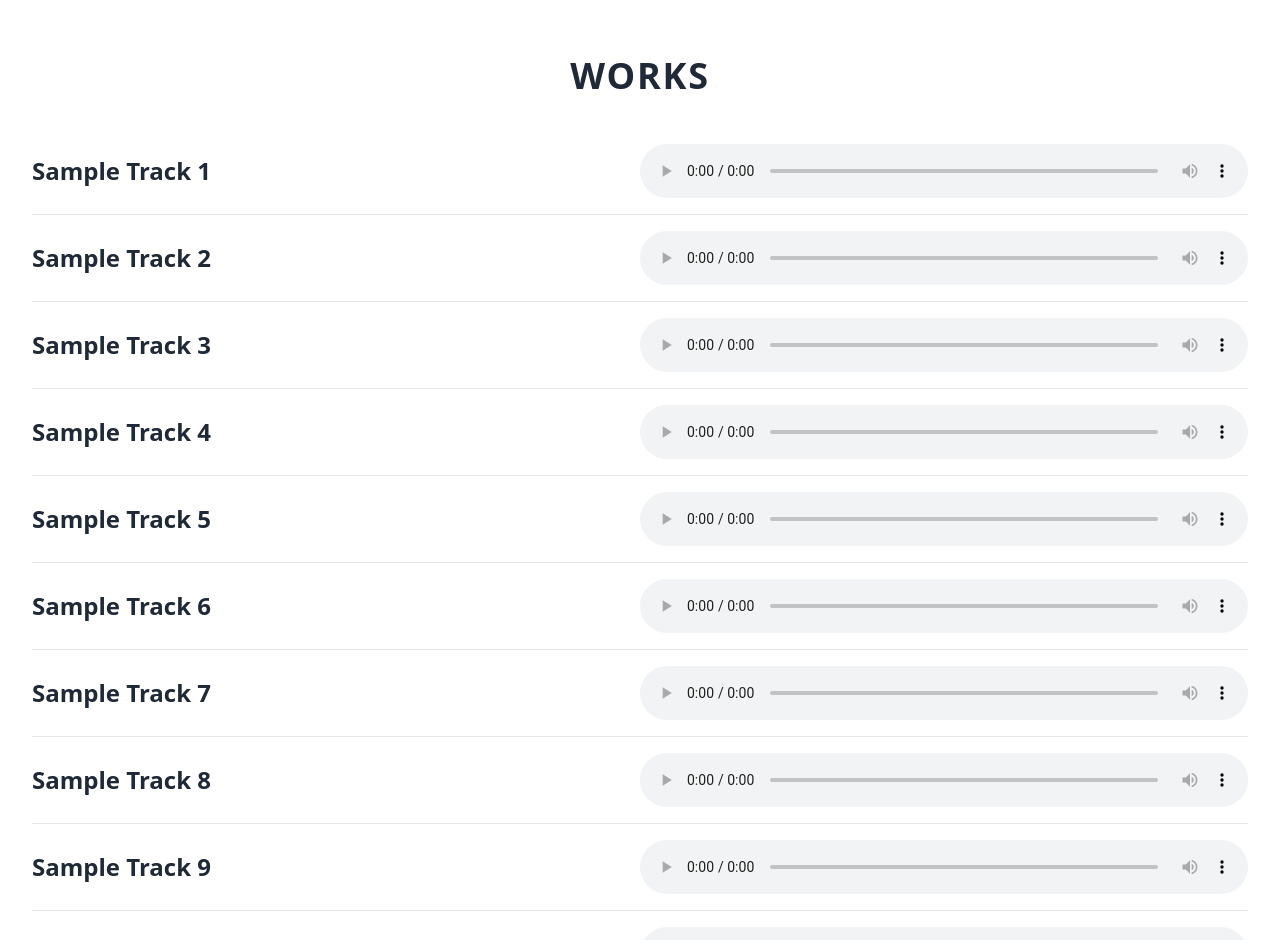
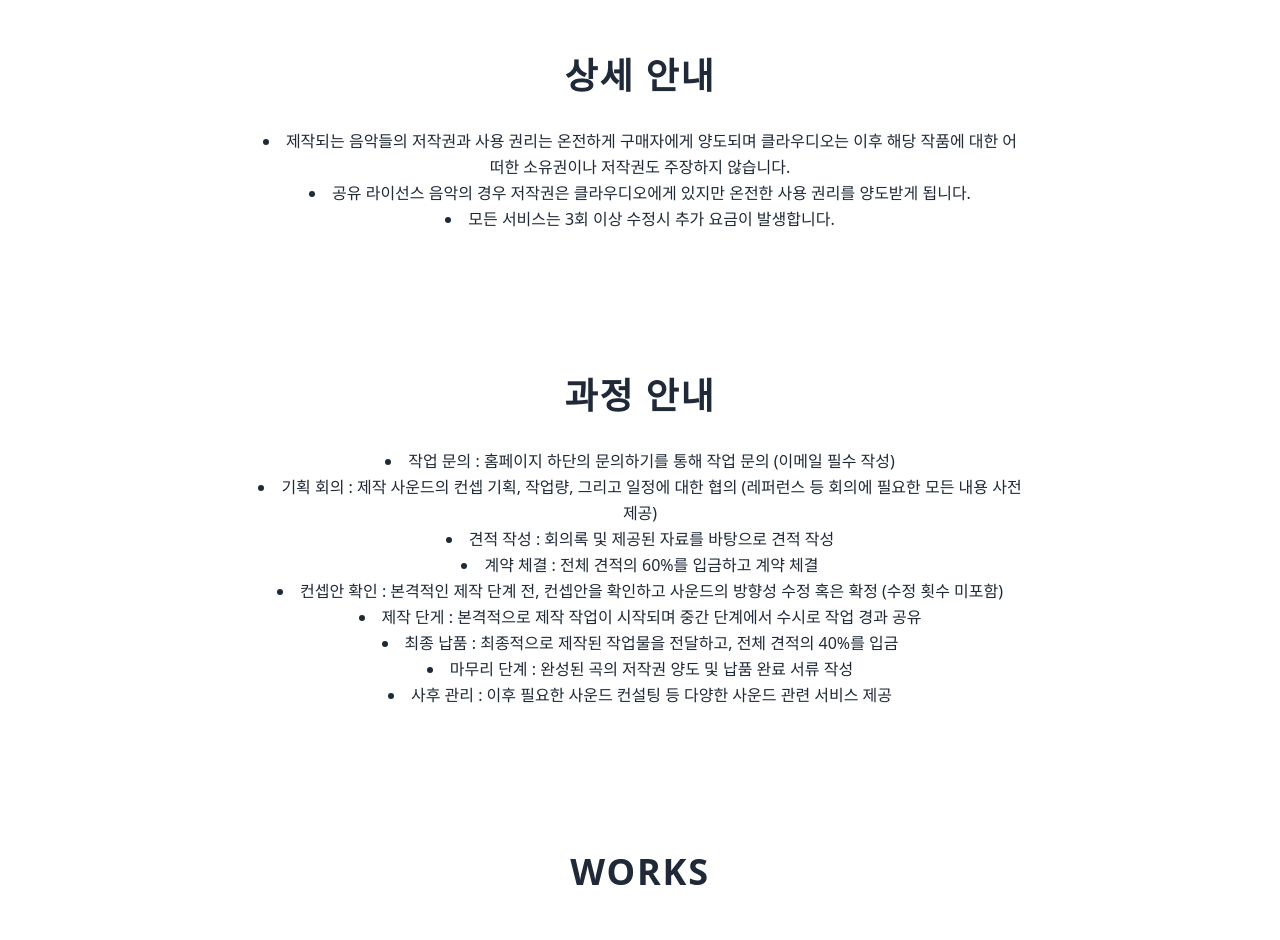
Before and after one commit to GILHANS010/QlaudioWebPage, a plain HTML site: page music.html in a window 1280 px wide. Shown: the part 1900-2840 px from the top of the page. Drawn offline with nearby package versions, Linux system fonts and the light colour scheme.

Commit message:
Added music service steps

```diff
--- a/music.html
+++ b/music.html
@@ -160,8 +160,7 @@
 
     <!-- Introduction Section -->
     <section id="introduction" class="container mx-auto my-20 p-8 text-center reveal">
-        <h2 class="text-4xl font-semibold mb-8 uppercase tracking-wider">무한한 가능성의 세계에 오신 것을 환영합니다
-</h2>
+        <h2 class="text-4xl font-semibold mb-8 uppercase tracking-wider">무한한 가능성의 세계에 오신 것을 환영합니다</h2>
         <p class="max-w-3xl mx-auto leading-relaxed slide-up">이곳에서는 목적지까지 가는 여정이 목적지에 도착하는 순간만큼이나 설레며, 모든 순간이 존재의 캔버스에 자신의 흔적을 남길 기회가 됩니다. 유일한 한계는 여러분의 상상력입니다.</p>
     </section>
 
@@ -251,6 +250,26 @@
                 </ul>
             </div>
         </div>
+    </section>
+
+    <section id="music-info" class="container mx-auto my-20 p-8 text-center reveal">
+        <h2 class="text-4xl font-semibold mb-8 uppercase tracking-wider">상세 안내</h2>
+        <li class="max-w-3xl mx-auto leading-relaxed slide-up">제작되는 음악들의 저작권과 사용 권리는 온전하게 구매자에게 양도되며 클라우디오는 이후 해당 작품에 대한 어떠한 소유권이나 저작권도 주장하지 않습니다.</li>
+        <li class="max-w-3xl mx-auto leading-relaxed slide-up">공유 라이선스 음악의 경우 저작권은 클라우디오에게 있지만 온전한 사용 권리를 양도받게 됩니다.</li>
+        <li class="max-w-3xl mx-auto leading-relaxed slide-up">모든 서비스는 3회 이상 수정시 추가 요금이 발생합니다.</li>
+    </section>
+
+    <section id="process" class="container mx-auto my-20 p-8 text-center reveal">
+        <h2 class="text-4xl font-semibold mb-8 uppercase tracking-wider">과정 안내</h2>
+        <li class="max-w-3xl mx-auto leading-relaxed slide-up">작업 문의 : 홈페이지 하단의 문의하기를 통해 작업 문의 (이메일 필수 작성)</li>
+        <li class="max-w-3xl mx-auto leading-relaxed slide-up">기획 회의 : 제작 사운드의 컨셉 기획, 작업량, 그리고 일정에 대한 협의 (레퍼런스 등 회의에 필요한 모든 내용 사전 제공) </li>
+        <li class="max-w-3xl mx-auto leading-relaxed slide-up">견적 작성 : 회의록 및 제공된 자료를 바탕으로 견적 작성</li>
+        <li class="max-w-3xl mx-auto leading-relaxed slide-up">계약 체결 : 전체 견적의 60%를 입금하고 계약 체결 </li>
+        <li class="max-w-3xl mx-auto leading-relaxed slide-up">컨셉안 확인 : 본격적인 제작 단계 전, 컨셉안을 확인하고 사운드의 방향성 수정 혹은 확정 (수정 횟수 미포함) </li>
+        <li class="max-w-3xl mx-auto leading-relaxed slide-up">제작 단게 : 본격적으로 제작 작업이 시작되며 중간 단계에서 수시로 작업 경과 공유</li>
+        <li class="max-w-3xl mx-auto leading-relaxed slide-up">최종 납품 : 최종적으로 제작된 작업물을 전달하고, 전체 견적의 40%를 입금</li>
+        <li class="max-w-3xl mx-auto leading-relaxed slide-up">마무리 단계 : 완성된 곡의 저작권 양도 및 납품 완료 서류 작성 </li>
+        <li class="max-w-3xl mx-auto leading-relaxed slide-up">사후 관리 : 이후 필요한 사운드 컨설팅 등 다양한 사운드 관련 서비스 제공 </li>
     </section>
 
     <!-- Portfolio Section -->
```
Also changed, not shown: 1 other file.
